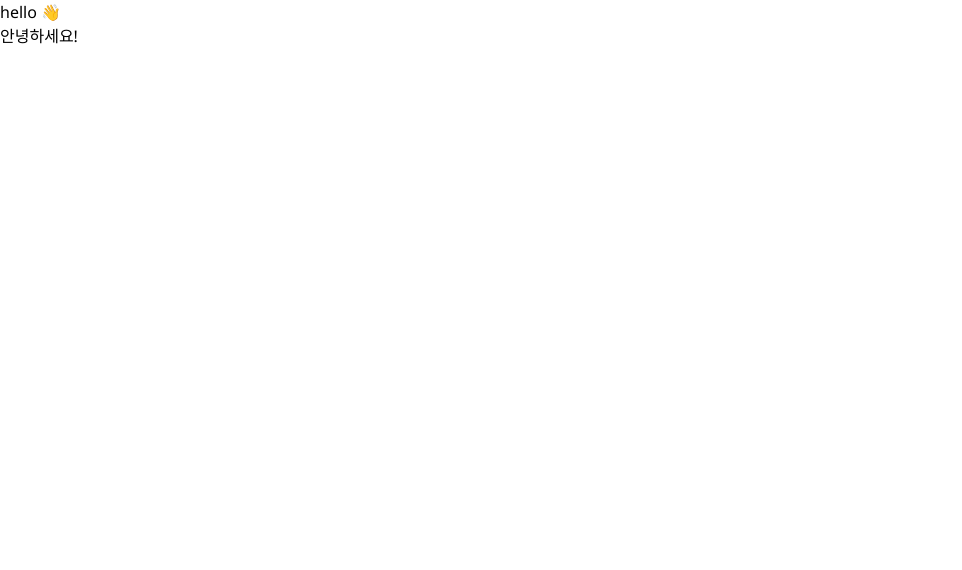
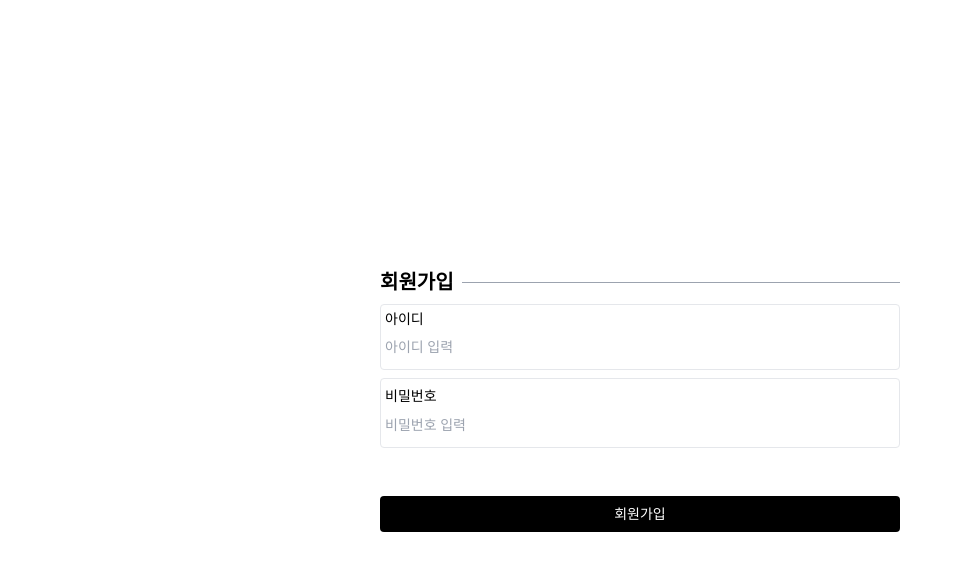
Before and after one commit to J-Chan91/blue-and-blue, a Next.js app: page / in a window 1280 px wide. Shown: the top 570 px of the page, without its empty margins (0-962 px from the left). Built offline with nearby package versions, Linux system fonts and the light colour scheme.

Commit message:
feature: 회원가입 페이지 작성

```diff
--- /dev/null
+++ b/app/(auth)/page.tsx
@@ -0,0 +1,69 @@
+"use client";
+
+import { useFormState } from "react-dom";
+
+import { Button } from "@/components/ui/button";
+import { createUser } from "@/app/(auth)/_action/createUser";
+
+const initState = {
+  target: "",
+  message: "",
+};
+
+export default function Home() {
+  const [state, formAction] = useFormState(createUser, initState);
+
+  return (
+    <main className="flex h-full items-center justify-center">
+      <div className="flex w-[520px] flex-col">
+        <div className="mb-2 flex items-center gap-2">
+          <h2 className="text-nowrap text-xl font-semibold">회원가입</h2>
+
+          <hr className="w-full border-gray-400" />
+        </div>
+
+        <form className="flex flex-col gap-4" action={formAction}>
+          <div className="flex flex-col gap-2">
+            <label className="group block rounded border p-1 transition-all focus-within:border-gray-800 hover:border-gray-400">
+              <div className="flex justify-between">
+                <span className="text-sm group-focus-within:font-bold">
+                  아이디
+                </span>
+              </div>
+
+              <input
+                aria-required="true"
+                className="w-full rounded border border-none border-gray-300 py-2 text-sm focus:outline-none"
+                name="userId"
+                placeholder="아이디 입력"
+                type="text"
+              />
+            </label>
+
+            <label className="group block rounded border p-1 transition-all focus-within:border-gray-800 hover:border-gray-400">
+              <span className="text-sm group-focus-within:font-bold">
+                비밀번호
+              </span>
+
+              <input
+                aria-required="true"
+                className="w-full rounded border border-none border-gray-300 py-2 text-sm focus:outline-none"
+                name="userPassword"
+                placeholder="비밀번호 입력"
+                type="password"
+              />
+            </label>
+
+            <div className="h-6">
+              {state.target && (
+                <span className="text-sm text-red-500">{state.message}</span>
+              )}
+            </div>
+          </div>
+
+          <Button type="submit">회원가입</Button>
+        </form>
+      </div>
+    </main>
+  );
+}
--- a/app/page.tsx
+++ /dev/null
@@ -1,9 +0,0 @@
-export default function Home() {
-  return (
-    <main>
-      <p>hello 👋</p>
-
-      <p>안녕하세요!</p>
-    </main>
-  );
-}
--- a/components/ui/button.tsx
+++ b/components/ui/button.tsx
@@ -1,16 +1,15 @@
-import * as React from "react"
-import { Slot } from "@radix-ui/react-slot"
-import { cva, type VariantProps } from "class-variance-authority"
+import * as React from "react";
+import { Slot } from "@radix-ui/react-slot";
+import { cva, type VariantProps } from "class-variance-authority";
 
-import { cn } from "@/lib/utils"
+import { cn } from "@/lib/utils";
 
 const buttonVariants = cva(
-  "inline-flex items-center justify-center gap-2 whitespace-nowrap rounded-md text-sm font-medium transition-colors focus-visible:outline-none focus-visible:ring-1 focus-visible:ring-ring disabled:pointer-events-none disabled:opacity-50 [&_svg]:pointer-events-none [&_svg]:size-4 [&_svg]:shrink-0",
+  "inline-flex items-center justify-center gap-2 whitespace-nowrap rounded text-sm font-medium transition-colors focus-visible:outline-none focus-visible:ring-1 focus-visible:ring-ring disabled:pointer-events-none disabled:opacity-50 [&_svg]:pointer-events-none [&_svg]:size-4 [&_svg]:shrink-0",
   {
     variants: {
       variant: {
-        default:
-          "bg-primary text-primary-foreground shadow hover:bg-primary/90",
+        default: "bg-black text-white hover:bg-black/80",
         destructive:
           "bg-destructive text-destructive-foreground shadow-sm hover:bg-destructive/90",
         outline:
@@ -21,7 +20,7 @@ const buttonVariants = cva(
         link: "text-primary underline-offset-4 hover:underline",
       },
       size: {
-        default: "h-9 px-4 py-2",
+        default: "h-9 px-4 rounded py-2",
         sm: "h-8 rounded-md px-3 text-xs",
         lg: "h-10 rounded-md px-8",
         icon: "h-9 w-9",
@@ -31,27 +30,27 @@ const buttonVariants = cva(
       variant: "default",
       size: "default",
     },
-  }
-)
+  },
+);
 
 export interface ButtonProps
   extends React.ButtonHTMLAttributes<HTMLButtonElement>,
     VariantProps<typeof buttonVariants> {
-  asChild?: boolean
+  asChild?: boolean;
 }
 
 const Button = React.forwardRef<HTMLButtonElement, ButtonProps>(
   ({ className, variant, size, asChild = false, ...props }, ref) => {
-    const Comp = asChild ? Slot : "button"
+    const Comp = asChild ? Slot : "button";
     return (
       <Comp
         className={cn(buttonVariants({ variant, size, className }))}
         ref={ref}
         {...props}
       />
-    )
-  }
-)
-Button.displayName = "Button"
+    );
+  },
+);
+Button.displayName = "Button";
 
-export { Button, buttonVariants }
+export { Button, buttonVariants };
```
